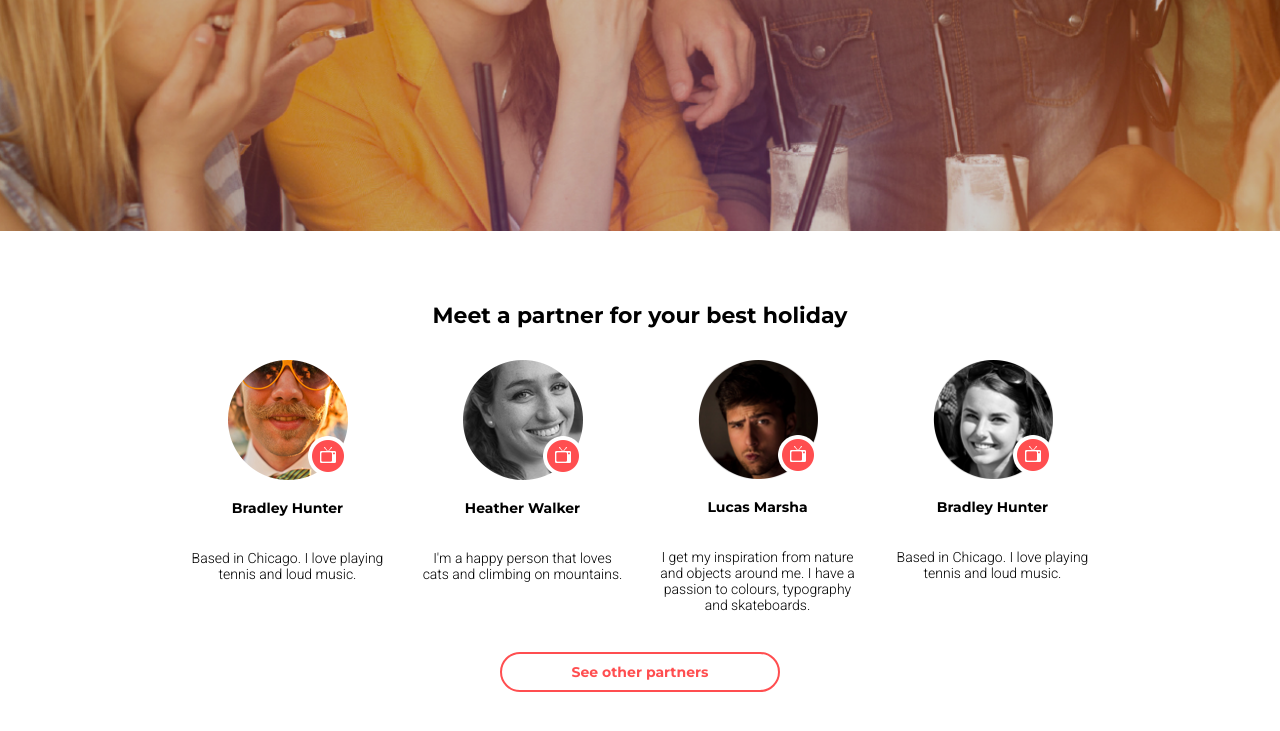
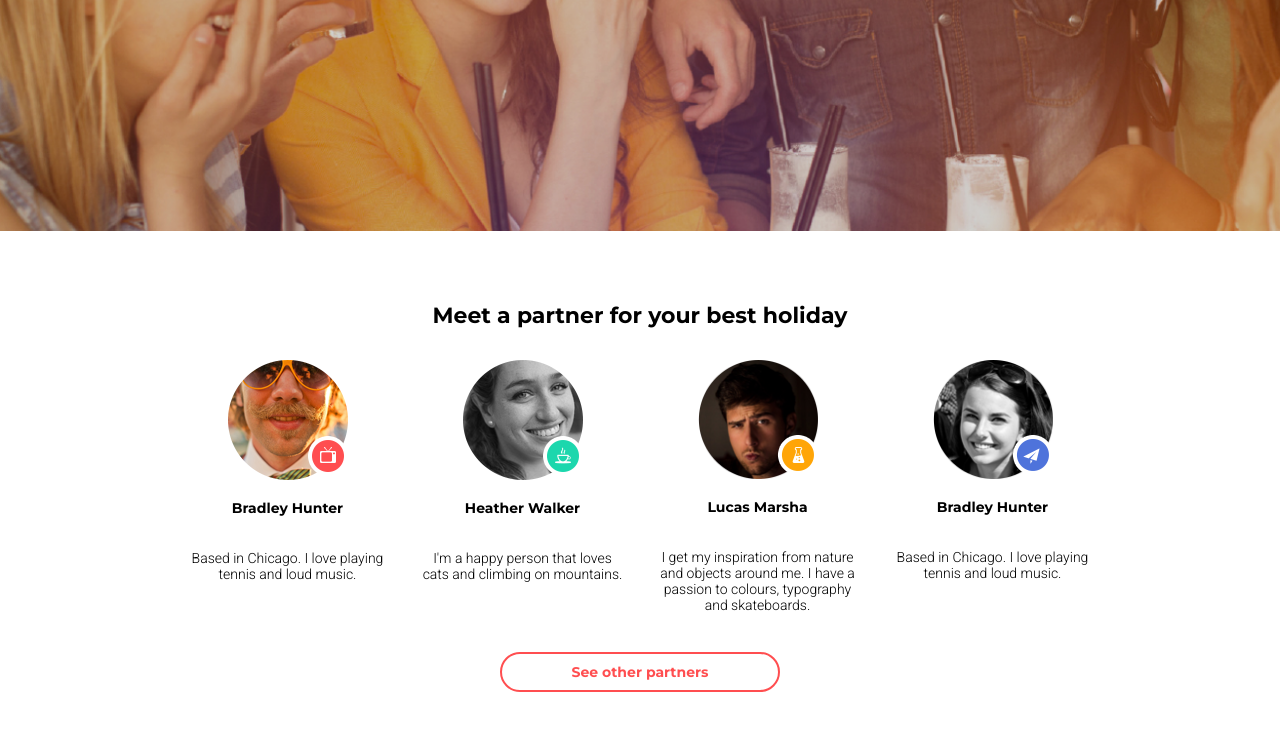
Before and after one commit to Dmitriy0776/goit-fe-course, a plain HTML site: page html-css/module-09/index.html in a window 1280 px wide. Shown: the part 487-1218 px from the top of the page. Drawn offline with Linux system fonts and the light colour scheme.

Commit message:
corrections in homework-09

```diff
--- a/html-css/module-09/css/styles.css
+++ b/html-css/module-09/css/styles.css
@@ -154,15 +154,15 @@ img {
     right: 0;
 }
 
-.about_partner:nth-of-type(2) .foto_partners::after {
+.partner:nth-of-type(2) .foto_partners::after {
     content: url(../img/icon/icon-foto-team-2.png);
 }
 
-.about_partner:nth-of-type(3) .foto_partners::after {
+.partner:nth-of-type(3) .foto_partners::after {
     content: url(../img/icon/icon-foto-team-3.png);
 }
 
-.about_partner:nth-of-type(4) .foto_partners::after {
+.partner:nth-of-type(4) .foto_partners::after {
     content: url(../img/icon/icon-foto-team-4.png);
 }
 
--- a/html-css/module-09/index.html
+++ b/html-css/module-09/index.html
@@ -40,7 +40,7 @@
         <div class="container-fluid container--width">
             <h2 class="section_text">Meet a partner for your best holiday</h2>
             <div class="row justify-content-center">
-            <ul class="partners_list d-flex flex-md-wrap col-12">
+            <ul class="partners_list d-flex flex-wrap col-12">
                 <div class="partner col-12 col-md-6 col-lg-3 d-flex ">
                     <li class="about_partner">
                         <div class="foto_partners">
```
